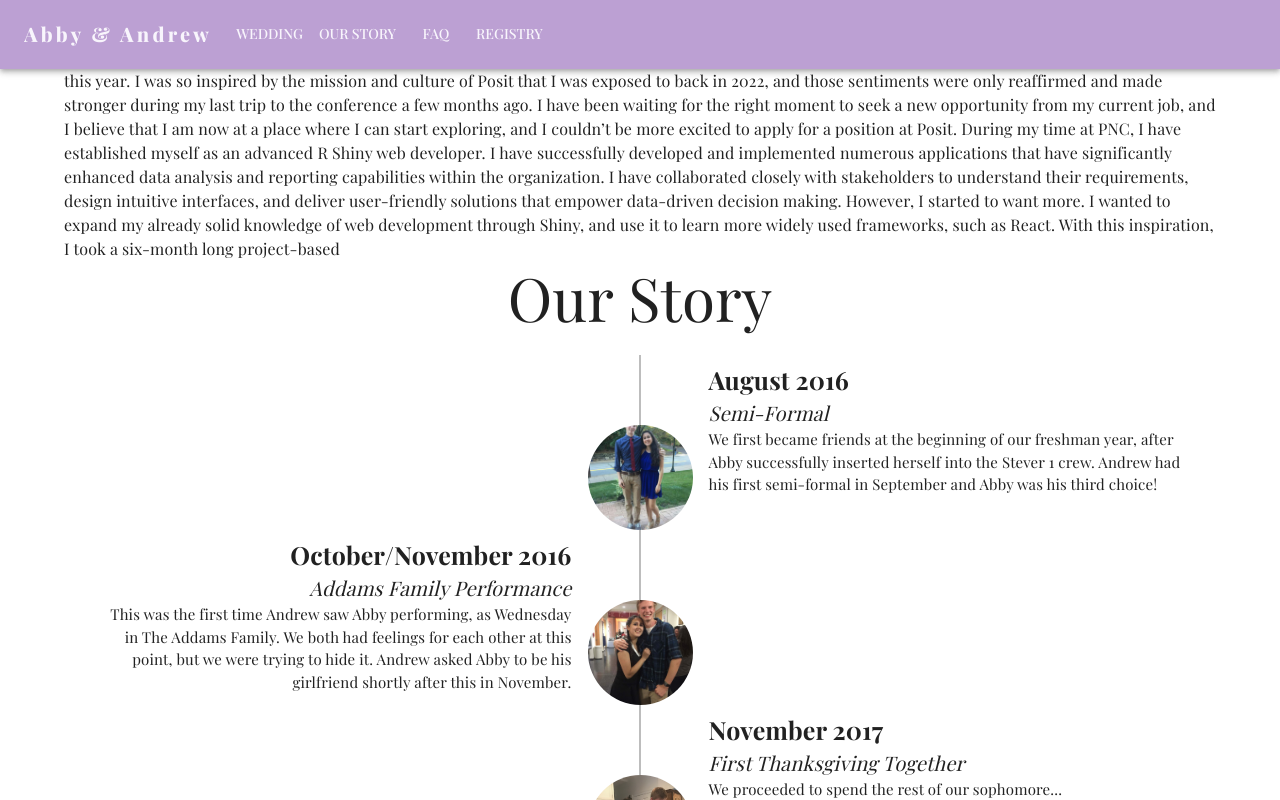
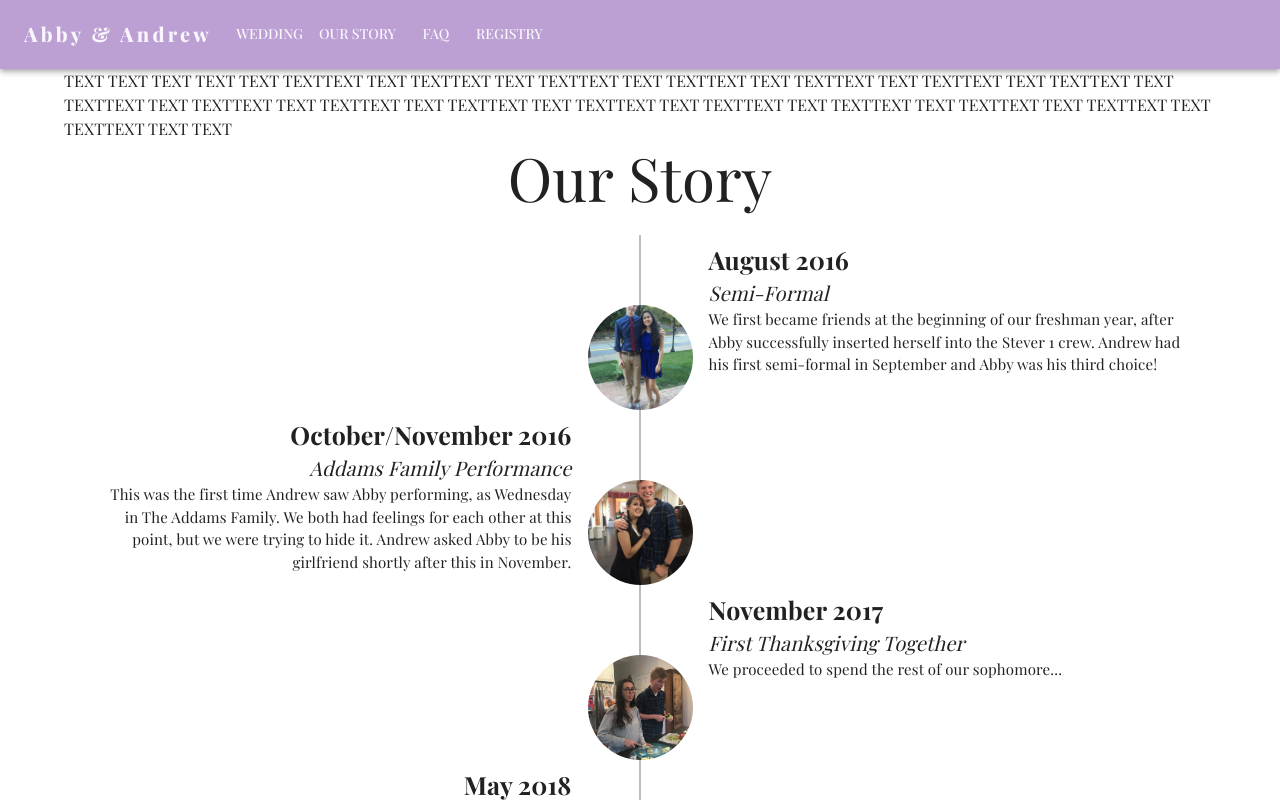
Before and after one commit to abby-pfingsten/wedding, a React (Create React App) app: page / in a window 1280 px wide. Shown: the top 800 px of the page. Built offline with nearby package versions, Linux system fonts and the light colour scheme; a web font is replaced by a local one.

Commit message:
added text

```diff
--- a/src/pages/Wedding.jsx
+++ b/src/pages/Wedding.jsx
@@ -12,23 +12,10 @@ export default function Wedding() {
             flexDirection: 'column',
           }}
         >
-          this year. I was so inspired by the mission and culture of Posit that
-          I was exposed to back in 2022, and those sentiments were only
-          reaffirmed and made stronger during my last trip to the conference a
-          few months ago. I have been waiting for the right moment to seek a new
-          opportunity from my current job, and I believe that I am now at a
-          place where I can start exploring, and I couldn’t be more excited to
-          apply for a position at Posit. During my time at PNC, I have
-          established myself as an advanced R Shiny web developer. I have
-          successfully developed and implemented numerous applications that have
-          significantly enhanced data analysis and reporting capabilities within
-          the organization. I have collaborated closely with stakeholders to
-          understand their requirements, design intuitive interfaces, and
-          deliver user-friendly solutions that empower data-driven decision
-          making. However, I started to want more. I wanted to expand my already
-          solid knowledge of web development through Shiny, and use it to learn
-          more widely used frameworks, such as React. With this inspiration, I
-          took a six-month long project-based
+          TEXT TEXT TEXT TEXT TEXT TEXTTEXT TEXT TEXTTEXT TEXT TEXTTEXT TEXT
+          TEXTTEXT TEXT TEXTTEXT TEXT TEXTTEXT TEXT TEXTTEXT TEXT TEXTTEXT TEXT
+          TEXTTEXT TEXT TEXTTEXT TEXT TEXTTEXT TEXT TEXTTEXT TEXT TEXTTEXT TEXT
+          TEXTTEXT TEXT TEXTTEXT TEXT TEXTTEXT TEXT TEXTTEXT TEXT TEXT
         </Grid>
       </Container>
     </>
```
